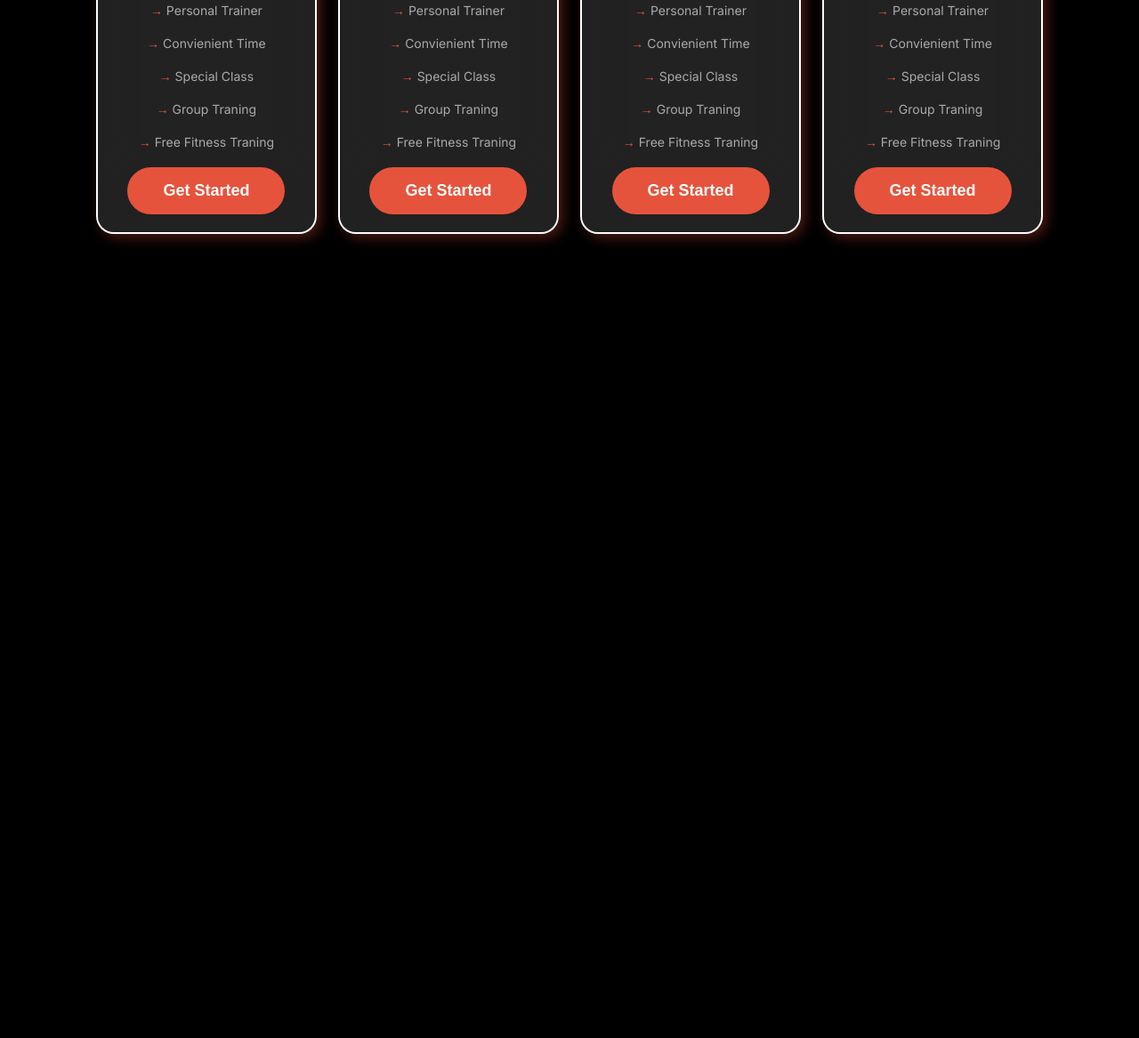
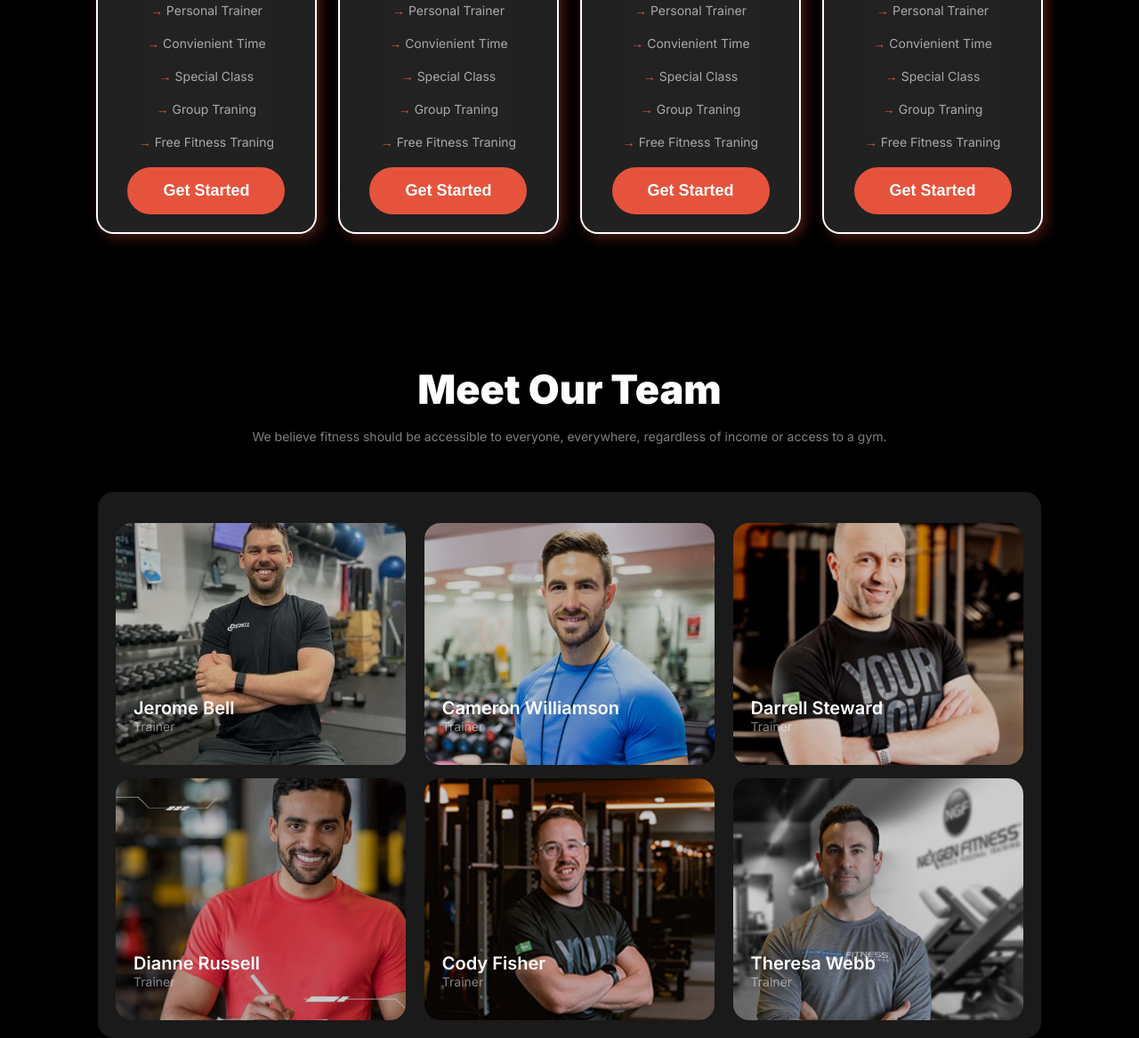
Before and after one commit to Eittymoni/Assignment-2, a plain HTML site: page index.html in a window 1280 px wide. Shown: the part 2872-4039 px from the top of the page at 89% size. Before the commit the page ends 3183 px from the top, so only its background shows below. Drawn offline with Linux system fonts and the light colour scheme; a web font is replaced by a local one.

Commit message:
our team section

```diff
--- a/index.html
+++ b/index.html
@@ -267,6 +267,56 @@
             </div>
         </div>
     </div>
+</section>
 
+<section>
+    <div class="container">
+        <div class="our-team">
+            <div class="team-text">
+                <h2>Meet Our Team</h2>
+                <p>We believe fitness should be accessible to everyone, everywhere, regardless of income or access to a gym.</p>
+            </div>
+
+            <div class="team-main">
+                <div class="trainer1">
+                    <div class="name">
+                        <h3>Jerome Bell</h3>
+                    <p>Trainer</p>
+                    </div>
+                </div>
+                <div class="trainer2">
+                    <div class="name">
+                        <h3>Cameron Williamson</h3>
+                    <p>Trainer</p>
+                    </div>
+                </div>
+                <div class="trainer3">
+                    <div class="name">
+                        <h3>Darrell Steward</h3>
+                    <p>Trainer</p>
+                    </div>
+                </div>
+                <div class="trainer4">
+                    <div class="name">
+                        <h3>Dianne Russell</h3>
+                    <p>Trainer</p>
+                    </div>
+                </div>
+                <div class="trainer5">
+                    <div class="name">
+                        <h3>Cody Fisher</h3>
+                    <p>Trainer</p>
+                    </div>
+                </div>
+                <div class="trainer6">
+                    <div class="name">
+                        <h3>Theresa Webb</h3>
+                    <p>Trainer</p>
+                    </div>
+                </div>
+            </div>
+        </div>
+    </div>
+</section>
 </body>
 </html>
--- a/style/style.css
+++ b/style/style.css
@@ -507,6 +507,79 @@ box-shadow:
 
 }
 
+/* our-team section */
+
+.our-team{
+    margin-top: 100px;
+}
+.our-team .team-text{
+  text-align: center;
+}
+.our-team .team-text h2{
+    color: rgb(255, 255, 255);
+    font-size: 45px;
+    font-weight: 900;
+    line-height:
+     120%;
+}
+.our-team .team-text p{
+    color: rgba(255, 255, 255, 0.5);
+    font-size: 14px;
+    font-weight: 400;
+    line-height: 24px;
+    padding-top: 14px;
+}
+.our-team .team-main{
+   margin-top: 50px;
+   padding: 20px 20px 20px 20px;
+   background-color: rgba(255, 255, 255, 0.1);
+   border-radius: 18px;
+   display: flex;
+   justify-content: space-between;
+  flex-wrap: wrap;
+}
+.our-team .team-main .trainer1, .trainer2, .trainer3,.trainer4,.trainer5 ,.trainer6{
+   width: 32%;
+   height: 272px;
+   border-radius: 18px;
+   border-radius: 18px;
+   position: relative;
+   margin-top: 15px;
+}
+.our-team .team-main .trainer1{
+    background: linear-gradient(rgba(0,0,0,0.2), rgba(0,0,0,0.2) ),url(../images/trainer1.png) no-repeat center / cover ;
+ }
+ .our-team .team-main .trainer2{
+    background: linear-gradient(rgba(0,0,0,0.2), rgba(0,0,0,0.2) ),url(../images/trainer2.png) no-repeat center / cover ;
+ }
+.our-team .team-main .trainer3{
+    background: linear-gradient(rgba(0,0,0,0.2), rgba(0,0,0,0.2) ),url(../images/trainer3.png) no-repeat center / cover ;
+ }
+.our-team .team-main .trainer4{
+    background: linear-gradient(rgba(0,0,0,0.2), rgba(0,0,0,0.2) ),url(../images/trainer4.png) no-repeat center / cover ;
+ }
+.our-team .team-main .trainer5{
+    background: linear-gradient(rgba(0,0,0,0.2), rgba(0,0,0,0.2) ),url(../images/trainer5.png) no-repeat center / cover ;
+ }
+.our-team .team-main .trainer6{
+    background: linear-gradient(rgba(0,0,0,0.2), rgba(0,0,0,0.2) ),url(../images/trainer6.png) no-repeat center / cover ;
+ }
+
+.our-team .team-main .trainer1 .name, .trainer2 .name, .trainer3 .name, .trainer4 .name ,.trainer5 .name, .trainer6 .name{
+position: absolute;
+left: 20px;
+bottom:35px;
+}
+.our-team .team-main .name h3{
+    color: rgb(255, 255, 255);
+    font-size: 20px;
+    font-weight: 600;
+}
+.our-team .team-main  .name p{
+    color: rgba(255, 255, 255, 0.5);
+    font-size: 14px;
+}
+
 
 
 
@@ -719,4 +792,25 @@ box-shadow:
 .pricing-main .pricing-card{
     width: 97%;
 }
+
+/* our team section */
+.our-team{
+    margin-top: 60px;
 }
+
+.our-team .team-text h2{
+
+    font-size: 32px;
+}
+.our-team .team-main{
+    flex-direction: column;
+}
+.our-team .team-main .trainer1, .trainer2, .trainer3,.trainer4,.trainer5 ,.trainer6{
+width: 97%;
+}
+.trainer1,.trainer4{
+    display: none;
+}
+
+
+}
```
